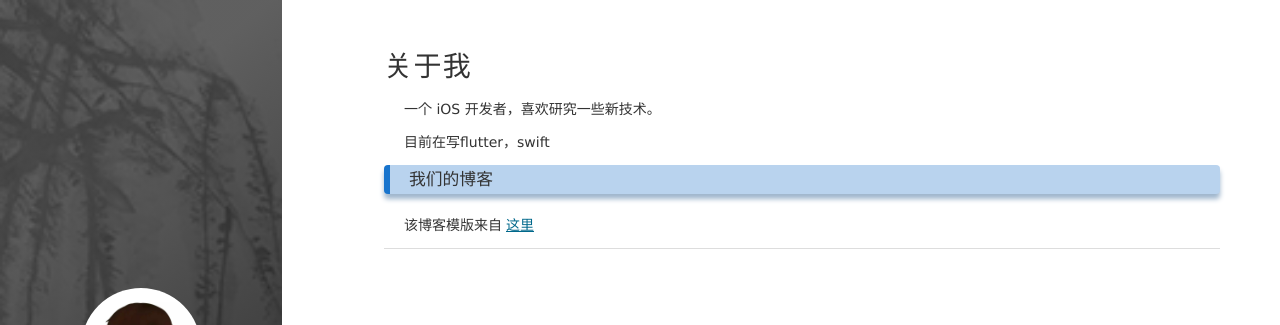
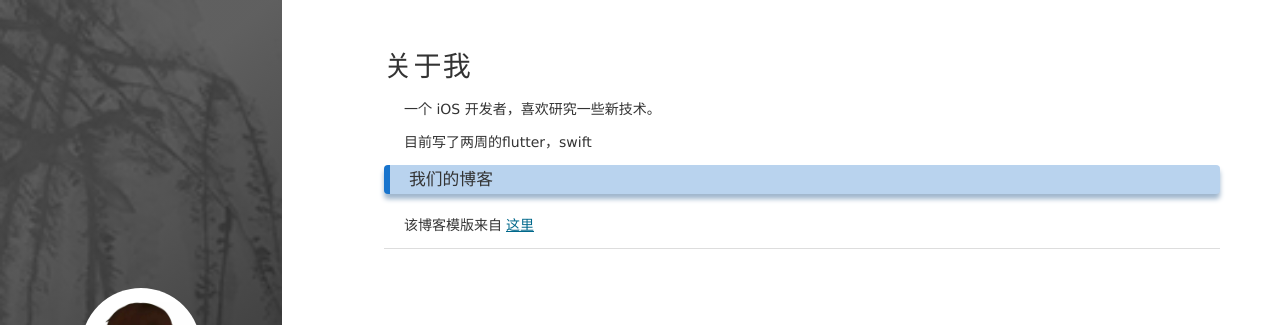
Before and after one commit to Ted4kra/Ted4kra.github.io, a Jekyll site: the page built from about.md, in a window 1280 px wide. Shown: the top 325 px of the page. Built offline with Jekyll 4.4.1, drawn with Linux system fonts in a browser that asks for light colours; nearby versions of some CDN libraries; comment, search, counter and statistics services are not loaded.

Commit message:
简书地址更新

```diff
--- a/_config.yml
+++ b/_config.yml
@@ -20,7 +20,7 @@ social:
     github: Ted4kra
     # zhihu: panpanleopard
     # juejin: xxx
-    jianshu: ted4kra
+    jianshu: c64126ee1fe3
     # twitter:
     mail: ted4kra@163.com
 
--- a/about.md
+++ b/about.md
@@ -5,7 +5,7 @@ title: 关于我
 
 一个 iOS 开发者，喜欢研究一些新技术。
 
-目前在写flutter，swift
+目前写了两周的flutter，swift
 
 <p>
 
```
Also changed, not shown: 10 other files.
